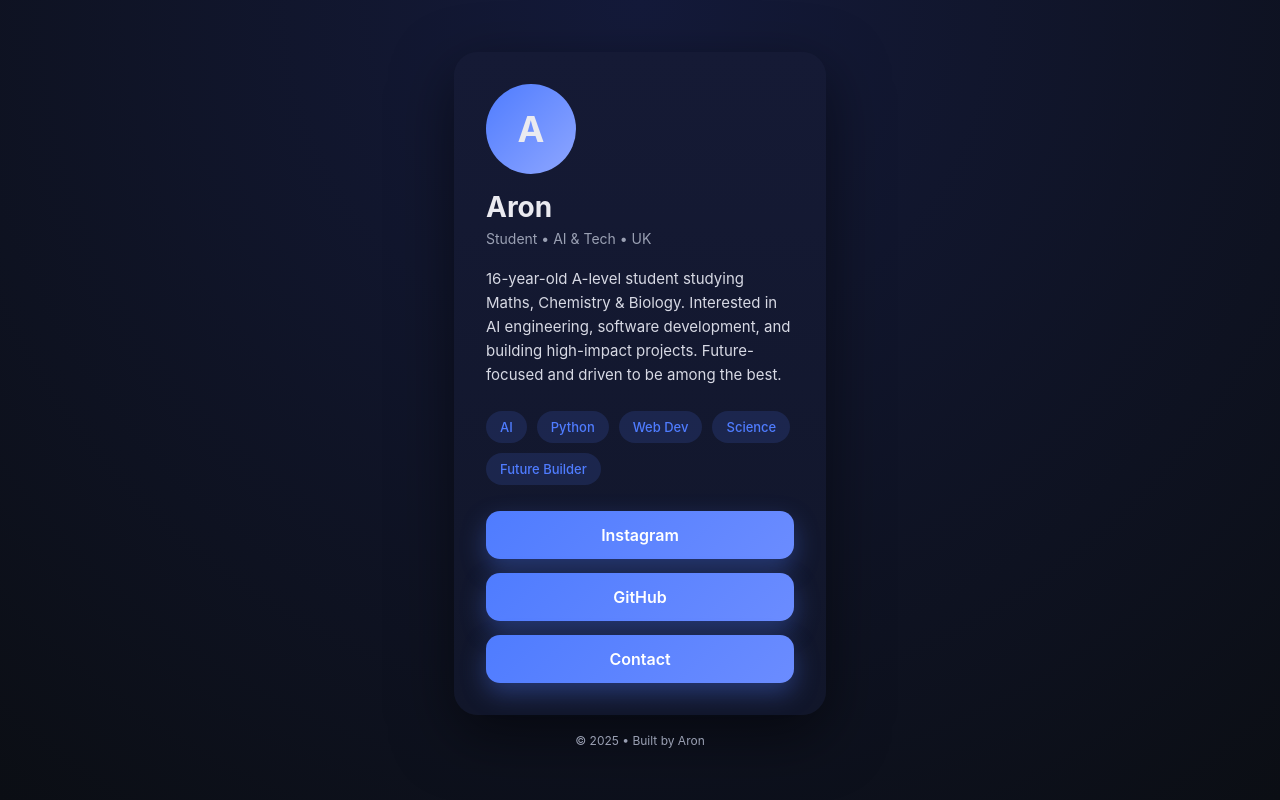
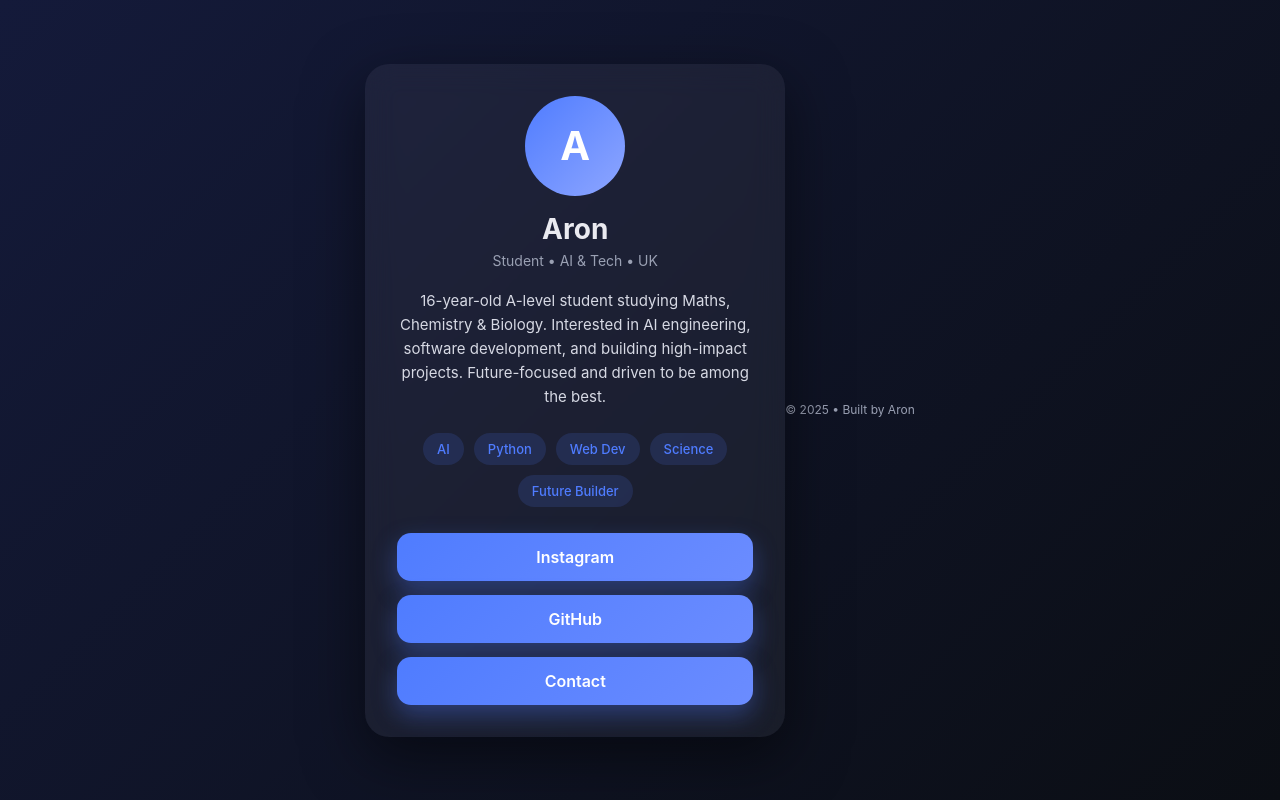
Before and after one commit to spotter-still/bio, a plain HTML site: page index.html in a window 1280 px wide. Drawn offline with Linux system fonts and the light colour scheme.

Commit message:
Update index.html

```diff
--- a/index.html
+++ b/index.html
@@ -1,99 +1,70 @@
 <!DOCTYPE html>
 <html lang="en">
 <head>
-  <meta charset="UTF-8" />
-  <meta name="viewport" content="width=device-width, initial-scale=1.0" />
+  <meta charset="UTF-8">
+  <meta name="viewport" content="width=device-width, initial-scale=1.0">
   <title>Aron | Personal Page</title>
-
   <style>
+    /* Root colors */
     :root {
       --bg: #0b0e14;
-      --card: #11162a;
+      --card-bg: rgba(255, 255, 255, 0.05);
+      --accent: #4f7cff;
       --text: #eaeaf0;
       --muted: #9aa0b3;
-      --accent: #4f7cff;
     }
 
-    * {
-      margin: 0;
-      padding: 0;
-      box-sizing: border-box;
-      font-family: "Inter", system-ui, sans-serif;
+    /* Basic reset */
+    * { margin: 0; padding: 0; box-sizing: border-box; font-family: "Inter", sans-serif; }
+    body {
+      background: linear-gradient(135deg, #141a3a, #0b0e14);
+      color: var(--text);
+      display: flex;
+      justify-content: center;
+      align-items: center;
+      min-height: 100vh;
+      padding: 20px;
     }
 
-    body {
-      background: radial-gradient(circle at top, #141a3a, var(--bg));
-      color: var(--text);
-      min-height: 100vh;
-      display: flex;
-      align-items: center;
-      justify-content: center;
-    }
-
-    .container {
-      width: 100%;
-      max-width: 420px;
-      padding: 24px;
-    }
-
+    /* Card container */
     .card {
-      background: linear-gradient(180deg, #151a35, var(--card));
+      backdrop-filter: blur(15px);
+      background: var(--card-bg);
       border-radius: 24px;
       padding: 32px;
+      max-width: 420px;
+      width: 100%;
+      text-align: center;
       box-shadow: 0 20px 60px rgba(0,0,0,0.5);
       animation: fadeUp 1s ease;
     }
 
     @keyframes fadeUp {
-      from {
-        opacity: 0;
-        transform: translateY(30px);
-      }
-      to {
-        opacity: 1;
-        transform: translateY(0);
-      }
+      from { opacity: 0; transform: translateY(30px); }
+      to { opacity: 1; transform: translateY(0); }
     }
 
+    /* Avatar */
     .avatar {
-      width: 90px;
-      height: 90px;
+      width: 100px;
+      height: 100px;
       border-radius: 50%;
-      background: linear-gradient(135deg, var(--accent), #8ea6ff);
+      margin: 0 auto 16px;
       display: flex;
       align-items: center;
       justify-content: center;
-      font-size: 36px;
+      font-size: 40px;
       font-weight: bold;
-      margin-bottom: 16px;
+      background: linear-gradient(135deg, var(--accent), #8ea6ff);
+      color: #fff;
     }
 
-    h1 {
-      font-size: 28px;
-      font-weight: 700;
-      margin-bottom: 6px;
-    }
+    h1 { font-size: 28px; font-weight: 700; margin-bottom: 6px; }
+    .subtitle { color: var(--muted); font-size: 14px; margin-bottom: 20px; }
+    .about { font-size: 15px; line-height: 1.6; margin-bottom: 24px; color: #d7d9e4; }
 
-    .subtitle {
-      color: var(--muted);
-      font-size: 14px;
-      margin-bottom: 20px;
-    }
-
-    .about {
-      font-size: 15px;
-      line-height: 1.6;
-      margin-bottom: 24px;
-      color: #d7d9e4;
-    }
-
-    .tags {
-      display: flex;
-      flex-wrap: wrap;
-      gap: 10px;
-      margin-bottom: 26px;
-    }
-
+    /* Tags */
+    .tags { display: flex; flex-wrap: wrap; justify-content: center; gap: 10px; margin-bottom: 26px; }
     .tag {
       background: rgba(79,124,255,0.15);
       color: var(--accent);
@@ -103,16 +74,12 @@
       font-weight: 500;
     }
 
-    .links {
-      display: flex;
-      flex-direction: column;
-      gap: 14px;
-    }
-
+    /* Links */
+    .links { display: flex; flex-direction: column; gap: 14px; }
     .link {
       text-decoration: none;
       background: linear-gradient(135deg, var(--accent), #6b8cff);
-      color: white;
+      color: #fff;
       padding: 14px;
       border-radius: 14px;
       font-weight: 600;
@@ -120,35 +87,30 @@
       transition: transform 0.2s ease, box-shadow 0.2s ease;
       box-shadow: 0 10px 25px rgba(79,124,255,0.35);
     }
-
     .link:hover {
       transform: translateY(-2px);
       box-shadow: 0 15px 35px rgba(79,124,255,0.5);
     }
 
-    footer {
-      text-align: center;
-      margin-top: 18px;
-      font-size: 12px;
-      color: var(--muted);
+    footer { text-align: center; margin-top: 18px; font-size: 12px; color: var(--muted); }
+
+    /* Responsive adjustments */
+    @media (max-width: 450px) {
+      .card { padding: 24px; }
+      .avatar { width: 80px; height: 80px; font-size: 32px; }
     }
   </style>
 </head>
-
 <body>
-  <div class="container">
   <div class="card">
     <div class="avatar">A</div>
-
     <h1>Aron</h1>
     <div class="subtitle">Student • AI & Tech • UK</div>
-
     <p class="about">
       16-year-old A-level student studying Maths, Chemistry & Biology.
-        Interested in AI engineering, software development, and building
-        high-impact projects. Future-focused and driven to be among the best.
+      Interested in AI engineering, software development, and building high-impact projects.
+      Future-focused and driven to be among the best.
     </p>
-
     <div class="tags">
       <div class="tag">AI</div>
       <div class="tag">Python</div>
@@ -156,17 +118,12 @@
       <div class="tag">Science</div>
       <div class="tag">Future Builder</div>
     </div>
-
     <div class="links">
       <a class="link" href="#" target="_blank">Instagram</a>
       <a class="link" href="#" target="_blank">GitHub</a>
       <a class="link" href="#" target="_blank">Contact</a>
     </div>
   </div>
-
-    <footer>
-      © 2025 • Built by Aron
-    </footer>
-  </div>
+  <footer>© 2025 • Built by Aron</footer>
 </body>
 </html>
```
Lines whose indentation alone changed are shown as unchanged.
